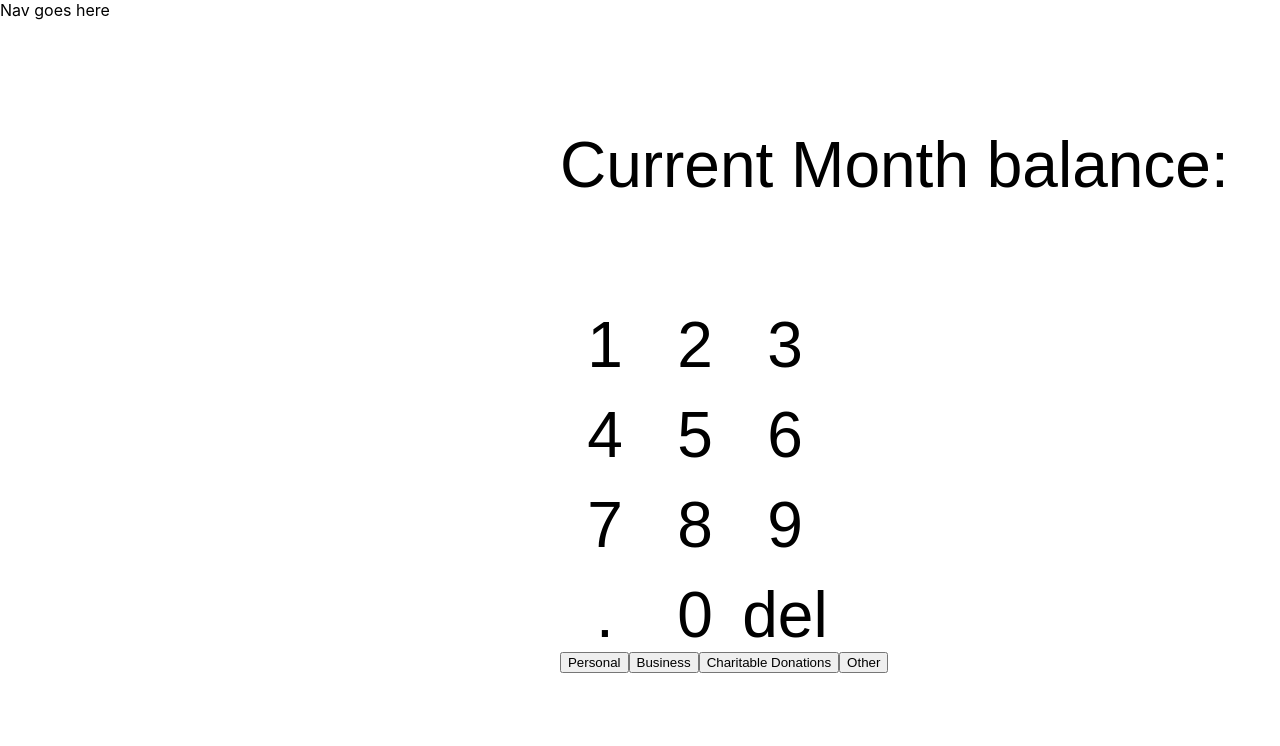
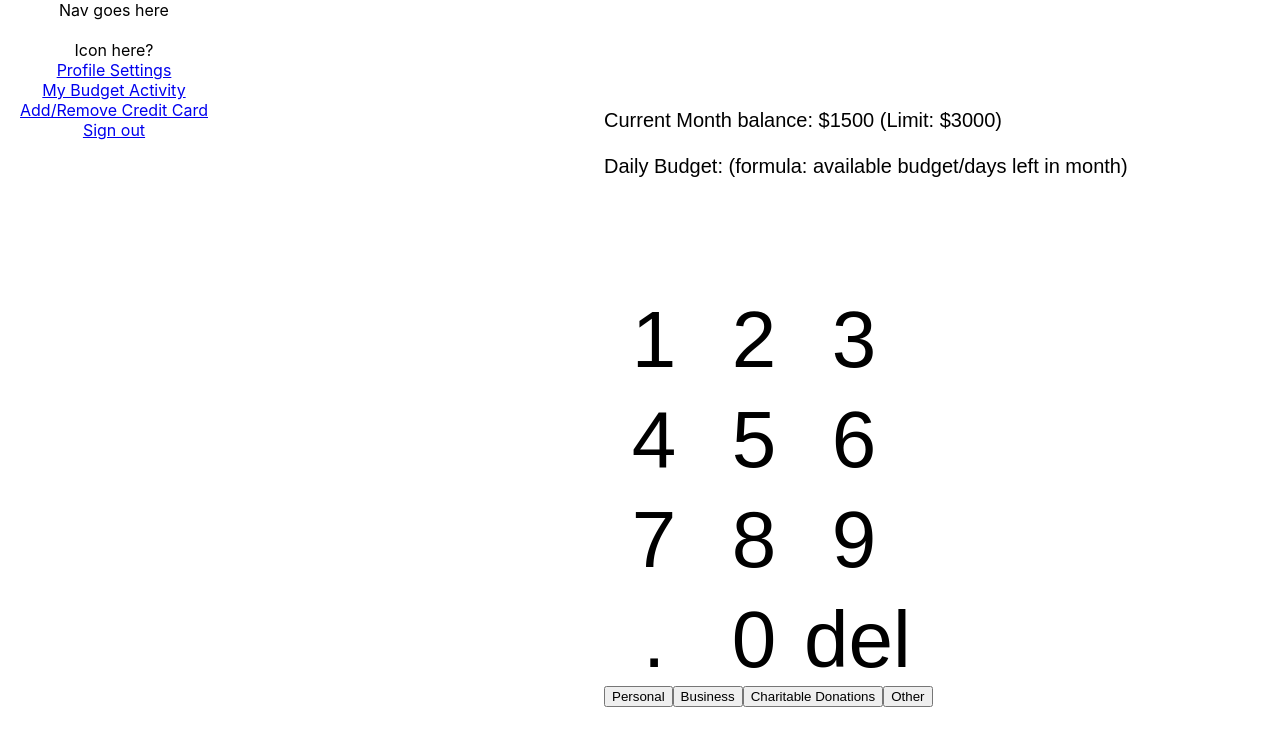
Before and after one commit to nd-jeong/Digital-Penny-Pincher, a React (Create React App) app in the folder client/: page /dashboard in a window 1280 px wide. Shown: the top 746 px of the page. Built offline with nearby package versions, Linux system fonts and the light colour scheme.

Commit message:
dashboard layout complete, including the navigation column rendering on the left side of page.  just needs stylings

```diff
--- a/client/src/App.css
+++ b/client/src/App.css
@@ -7,6 +7,12 @@
   overflow-y: hidden;
 } */
 
+.dashboard-nav-container {
+  display: flex;
+  flex-direction: column;
+  padding: 20px;
+  align-content: space-between;
+}
 
 .dashboard-container {
   display: flex;
@@ -17,7 +23,10 @@
   bottom: 0;
 }
 
-.dashboard-balance {
+.dashboard-summary {
+  text-align: left;
+  font-size: 20px;
+  margin: auto;
 
 }
 
@@ -28,12 +37,13 @@
   white-space: nowrap;
   position: relative;
   font-family: 'IBM Plex Sans Condensed', sans-serif;
-  font-size: 4em;
+  /* font-size: 80px; */
+  font-size: 5em;
   text-align: center;
 
   display: grid;
-  grid-template-columns: repeat(3, 90px);
-  grid-template-rows: repeat(5, 90px);
+  grid-template-columns: repeat(3, 100px);
+  grid-template-rows: repeat(5, 100px);
   grid-gap: 0px;
 }
 
--- a/client/src/App.js
+++ b/client/src/App.js
@@ -2,8 +2,9 @@ import React, { Component } from "react";
 import "./App.css";
 import { Switch, Route } from "react-router-dom";
 import LandingPage from "./components/LandingPage";
+import NavDashboard from "./components/NavDashboard";
 import Dashboard from "./components/Dashboard";
-// import KeypadButtons from "./components/KeypadButtons";
+
 
 
 
@@ -13,7 +14,7 @@ class App extends Component {
       <div className="App-container">
         <Switch>
           <Route exact path="/" component={LandingPage} />
-          {/* <Route exact path="/nav" component={NavDashboard} /> */}
+          <Route exact path="/nav_dashboard" component={NavDashboard} />
           {/* <Route exact path="/createuser" component={CreateUser} /> */}
           <Route exact path="/dashboard" component={Dashboard} />
           {/* <Route exact path="/dashboard/keypad" component={KeypadButtons} /> */}
--- a/client/src/components/Dashboard.js
+++ b/client/src/components/Dashboard.js
@@ -1,6 +1,7 @@
 import React, { Component } from "react";
 // import {Link} from "react-router-dom";
 import KeypadButtons from "./KeypadButtons";
+import NavDashboard from "./NavDashboard";
 
 class Dashboard extends Component {
   constructor(props) {
@@ -35,10 +36,21 @@ class Dashboard extends Component {
     return (
       <div className="dashboard-container">
 
-        <div className="dashboard-nav">Nav goes here</div>
+        <div className="dashboard-nav">
+          <div>Nav goes here</div>
+        <NavDashboard />
+
+        </div>
 
         <div className="keypad-container">
-          <div className="dashboard-balance">Current Month balance:</div>
+          <div className="dashboard-summary">
+            <div>Current Month balance: $1500 (Limit: $3000)</div>
+            <br></br>
+            <div>Daily Budget: (formula: available budget/days left in month)</div>
+          </div>
+
+          {/* <div className="dashboard-daily-budget"> Daily Budget: (formula: available budget/days left in month) </div> */}
+
           <div className="read-out"> {readout} </div>
           {buttons.map(button => (
             <KeypadButtons
--- a/client/src/components/NavDashboard.js
+++ b/client/src/components/NavDashboard.js
@@ -0,0 +1,19 @@
+import React, { Component } from "react";
+import { Link } from "react-router-dom";
+
+class NavDashboard extends Component {
+  render() {
+    return (
+      <div className="dashboard-nav-container">
+        <div>Icon here?</div>
+        <Link to={"/dashboard/profile"}> Profile Settings </Link>
+        <Link to={"/dashboard/budget"}>My Budget Activity</Link>
+        <Link to={"/dashboard/creditcards"}>Add/Remove Credit Card</Link>
+        {/* The "sign out" link redirects to LandingPage (temporary placeholder until we incorporate auth) */}
+        <Link to={"/"}>Sign out</Link>
+      </div>
+    );
+  }
+}
+
+export default NavDashboard;
```
